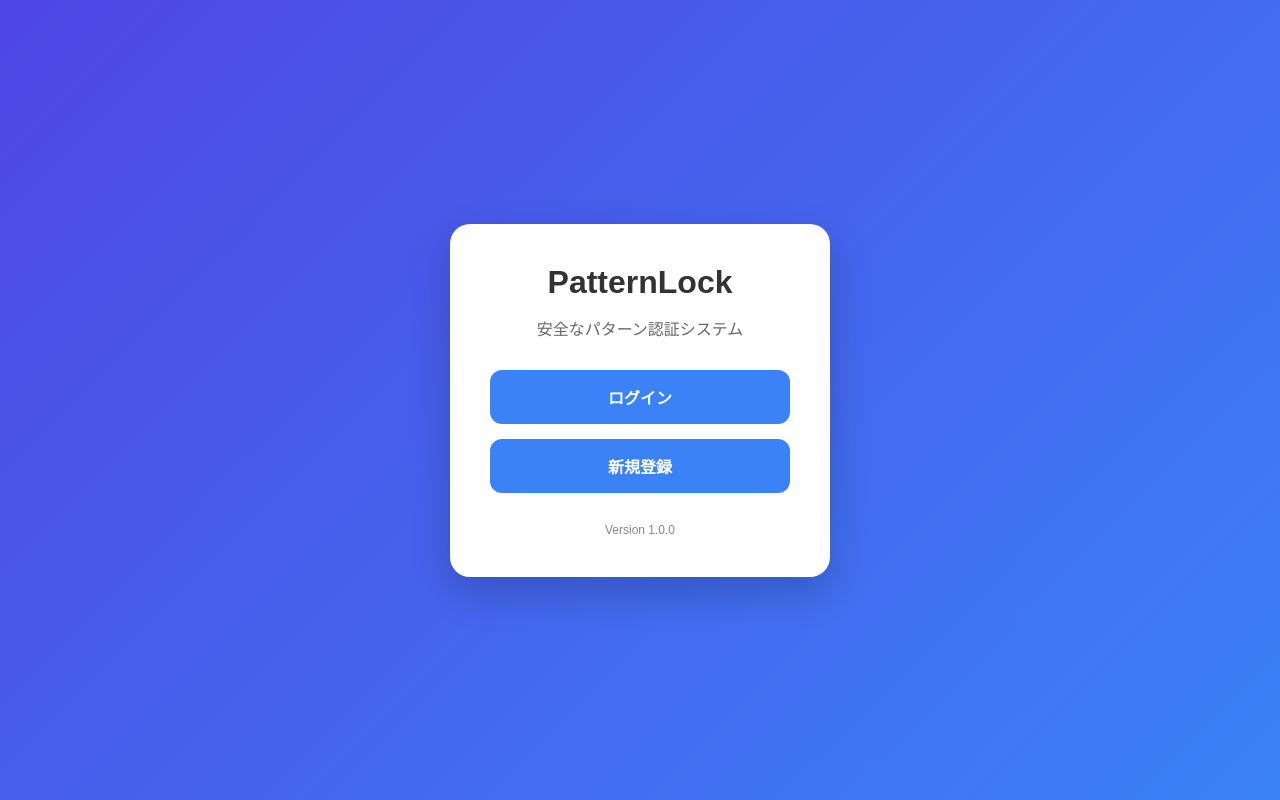
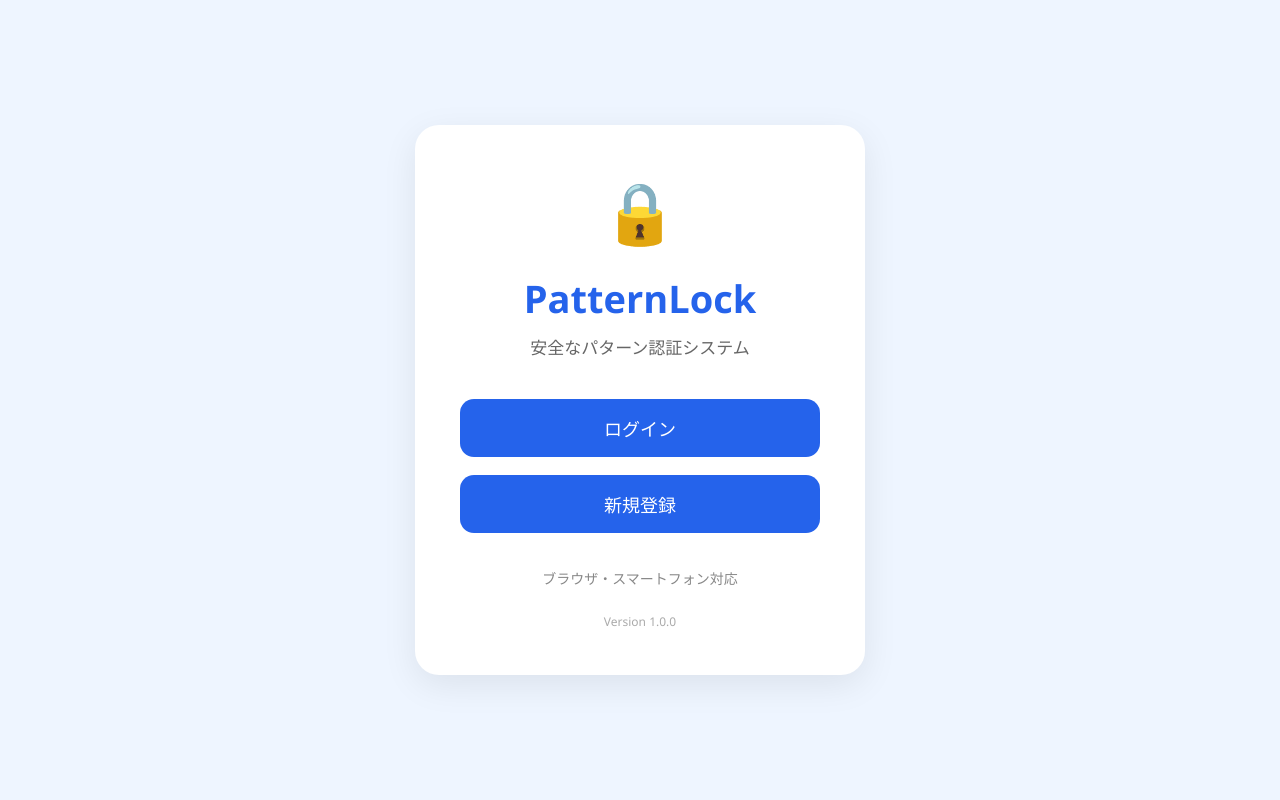
Before and after one commit to 18130182-bot/PatternLock, a plain HTML site: page index.html in a window 1280 px wide. Drawn offline with Linux system fonts and the light colour scheme.

Commit message:
Update index.html

```diff
--- a/index.html
+++ b/index.html
@@ -3,85 +3,182 @@
 <head>
 <meta charset="UTF-8">
 <meta name="viewport" content="width=device-width, initial-scale=1.0">
+
 <title>PatternLock</title>
 
 <style>
+
 *{
 margin:0;
 padding:0;
 box-sizing:border-box;
-            font-family:Arial, sans-serif;
+font-family:"Segoe UI",sans-serif;
 }
 
 body{
-            height:100vh;
+
+background:#eef5ff;
+
+min-height:100vh;
+
 display:flex;
+
 justify-content:center;
+
 align-items:center;
-            background:linear-gradient(135deg,#4f46e5,#3b82f6);
+
 }
 
-        .card{
-            width:380px;
+.container{
+
+width:450px;
+
+max-width:95%;
+
 background:white;
-            border-radius:20px;
-            padding:40px;
+
+border-radius:24px;
+
+padding:45px;
+
+box-shadow:0 10px 35px rgba(0,0,0,.08);
+
 text-align:center;
-            box-shadow:0 15px 40px rgba(0,0,0,.2);
+
+}
+
+.logo{
+
+font-size:60px;
+
+margin-bottom:20px;
+
 }
 
 h1{
-            color:#333;
-            margin-bottom:15px;
+
+color:#2563eb;
+
+font-size:38px;
+
+margin-bottom:10px;
+
 }
 
-        p{
+.subtitle{
+
 color:#666;
-            margin-bottom:30px;
+
+margin-bottom:40px;
+
+font-size:17px;
+
 }
 
-        .btn{
+.button{
+
 display:block;
+
 width:100%;
+
+padding:16px;
+
+margin-top:18px;
+
+background:#2563eb;
+
+color:white;
+
 text-decoration:none;
-            background:#3b82f6;
-            color:white;
-            padding:15px;
-            border-radius:12px;
-            margin-top:15px;
-            font-weight:bold;
-            transition:.3s;
+
+border-radius:14px;
+
+font-size:18px;
+
+transition:.25s;
+
 }
 
-        .btn:hover{
-            background:#2563eb;
+.button:hover{
+
+background:#1d4ed8;
+
+transform:translateY(-2px);
+
+}
+
+.info{
+
+margin-top:35px;
+
+font-size:14px;
+
+color:#888;
+
 }
 
 footer{
-            margin-top:30px;
-            color:#888;
+
+margin-top:25px;
+
 font-size:12px;
+
+color:#aaa;
+
 }
+
 </style>
+
 </head>
 
 <body>
 
-<div class="card">
+<div class="container">
 
-    <h1>PatternLock</h1>
+<div class="logo">
 
-    <p>安全なパターン認証システム</p>
+🔒
 
-    <a href="login.html" class="btn">ログイン</a>
+</div>
 
-    <a href="register.html" class="btn">新規登録</a>
+<h1>
+
+PatternLock
+
+</h1>
+
+<p class="subtitle">
+
+安全なパターン認証システム
+
+</p>
+
+<a class="button" href="login.html">
+
+ログイン
+
+</a>
+
+<a class="button" href="register.html">
+
+新規登録
+
+</a>
+
+<div class="info">
+
+ブラウザ・スマートフォン対応
+
+</div>
 
 <footer>
+
 Version 1.0.0
+
 </footer>
 
 </div>
 
 </body>
+
 </html>
```
Lines whose indentation alone changed are shown as unchanged.
